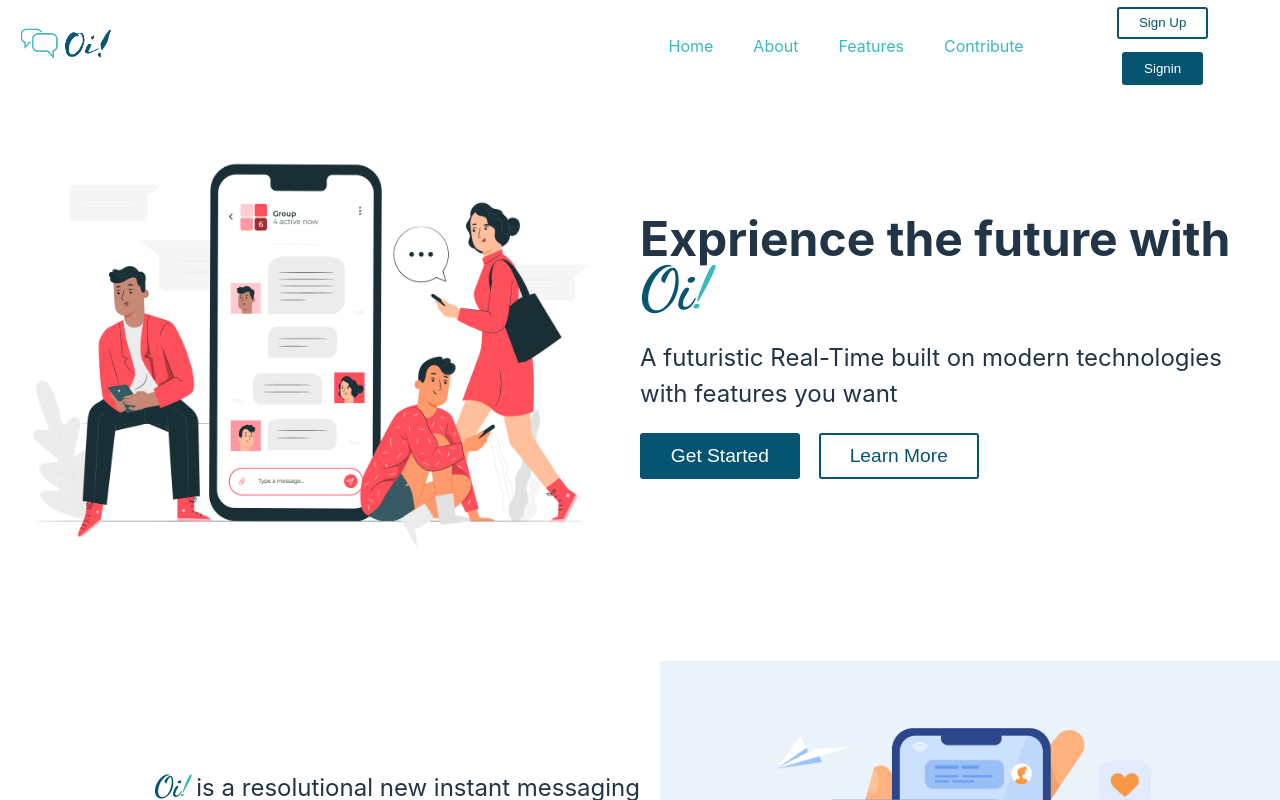
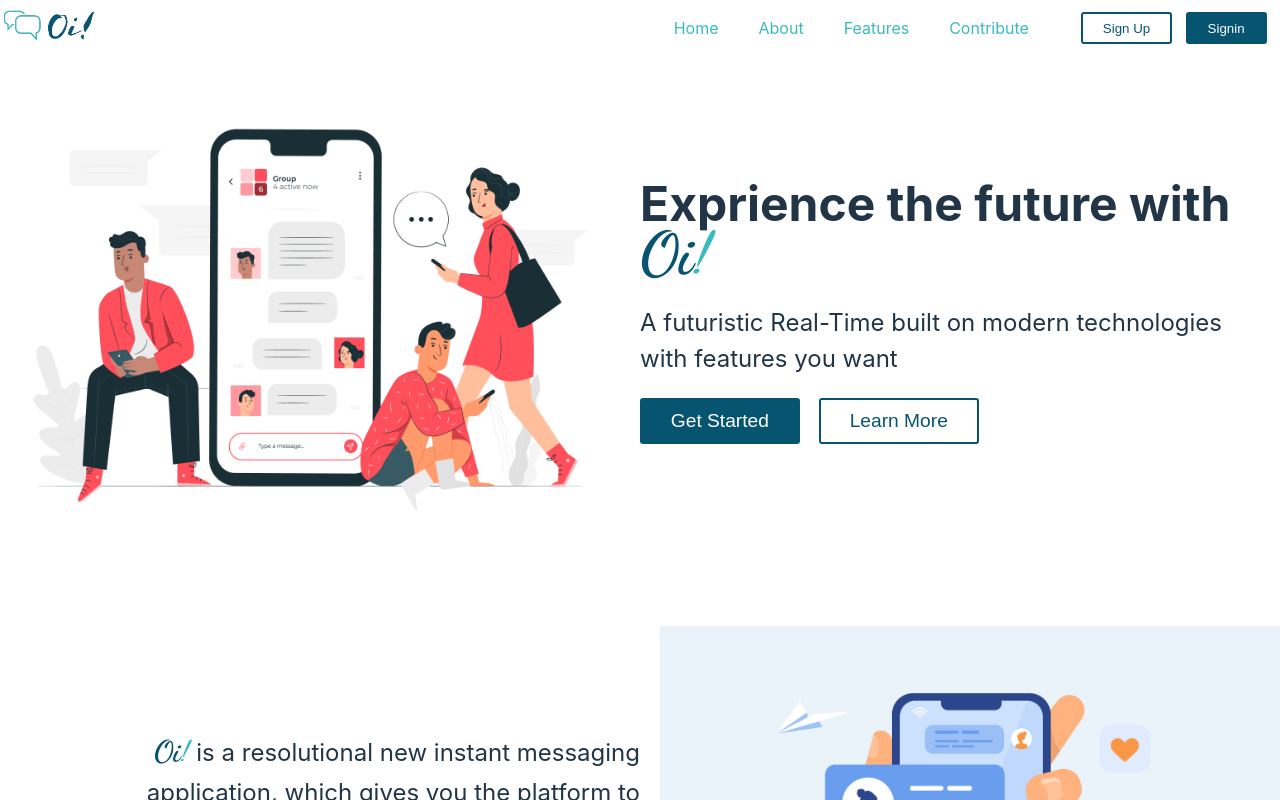
Before and after one commit to St-Pardon/Oi, a React (Vite) app in the folder client/: page / in a window 1280 px wide. Shown: the top 800 px of the page. Built offline with nearby package versions, Linux system fonts and the light colour scheme; the HTML template or start-up script is replaced by a standard one.

Commit message:
:bug: fixed nav width adjustment styling
case senstivie importation error

```diff
--- a/client/src/App.jsx
+++ b/client/src/App.jsx
@@ -9,9 +9,9 @@ import { useEffect, useState } from 'react';
 import Protected from './auth/protect/protect.auth';
 import Profile from './routes/profile/Profile.route';
 import ChatHome from './component/chat-home/ChatHome.component';
-import { ReactQueryDevtools } from '@tanstack/react-query-devtools';
+// import { ReactQueryDevtools } from '@tanstack/react-query-devtools';
 import Modal from './component/modal/Modal.component';
-import Chat from './routes/chat/chat.route';
+import Chat from './routes/chat/Chat.route';
 
 function App() {
   const [isAuthenticated, setIsAuthenticated] = useState(false);
@@ -72,7 +72,7 @@ function App() {
   return (
     <QueryClientProvider client={queryClient}>
       <RouterProvider router={router} />
-      <ReactQueryDevtools initialIsOpen={false} />
+      {/* <ReactQueryDevtools initialIsOpen={false} /> */}
     </QueryClientProvider>
   );
 }
--- a/client/src/component/header/Header.component.jsx
+++ b/client/src/component/header/Header.component.jsx
@@ -120,7 +120,7 @@ const Header = ({ route, isAuthenticated, setIsAuthenticated }) => {
           </Div>
         </Nav>
       ) : (
-        <Nav>
+        <Nav nav>
           <NavBar>
             <a href="/">
               <Navlist>Home</Navlist>
--- a/client/src/component/header/Header.styled.jsx
+++ b/client/src/component/header/Header.styled.jsx
@@ -17,6 +17,12 @@ export const Nav = styled.nav`
   display: flex;
   align-items: center;
   justify-content: flex-end;
+
+  ${(props) =>
+    props.nav &&
+    css`
+      width: 60%;
+    `}
 
   ${(props) =>
     props.logo &&
--- a/client/src/routes/chat/Chat.route.jsx
+++ b/client/src/routes/chat/Chat.route.jsx
@@ -6,7 +6,7 @@ import { io } from 'socket.io-client';
 import { useEffect, useState } from 'react';
 
 let socket;
-const URI = 'ws://127.0.0.1:5230';
+const URI = 'https://oi-n1ic.onrender.com';
 
 const Chat = ({ isAuthenticated, connect, setIsAuthenticated }) => {
   const [chat, setChat] = useState('');
```
